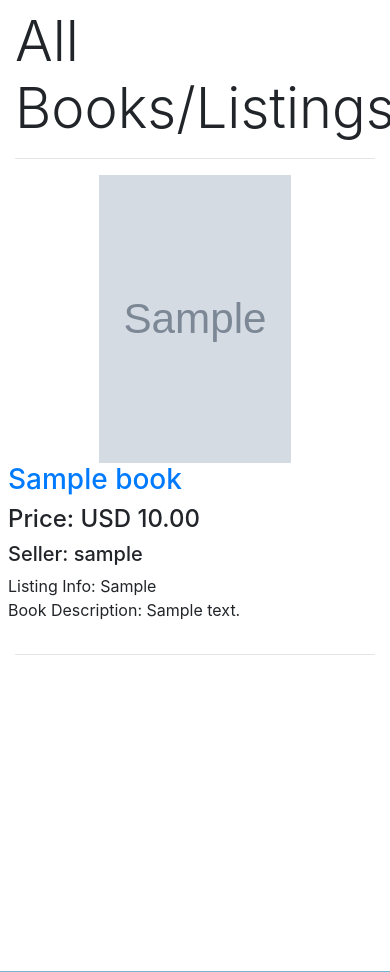
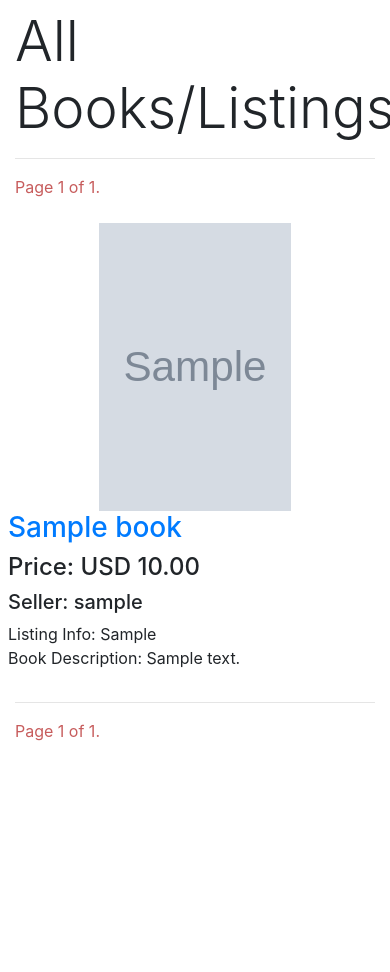
Before and after one commit to susamusa29/trade_books_project, a Django app: page /tradebooks/books/ in a window 390 px wide. Shown: the part 301-1273 px from the top of the page. Run offline with Django 3.2, Linux system fonts and the light colour scheme; tables that the repository leaves empty hold one stand-in row (values such as "Sample post"); grey boxes marked "Sample" are stand-in pictures; some libraries are stand-ins or nearby versions.

Commit message:
removed unused "listing" tab in user, added pagination for all listings and optimized responsiveness of all listings (no overlaps)

```diff
--- a/templates/tradebooks/books.html
+++ b/templates/tradebooks/books.html
@@ -5,6 +5,7 @@ note:
 listings reactivity is wonky, will overlap pic before snapping to small
 view
 added individual listings pics and links. added anchor
+added paginator
 
 todo:
 optimize reqctivity.
@@ -22,12 +23,33 @@ Filename: books.html
 {% block body_block %}
 
 <div class="container">
+
     <h4 class="display-4">All Books/Listings</h4>
     <hr/>
+    <!-- patination -->
+    <div class="pagination">
+        <span class="step-links">
+            {% if listings.has_previous %}
+                <a href="?page=1">&laquo; first</a>
+                <a href="?page={{ listings.previous_page_number }}">previous</a>
+            {% endif %}
+
+            <span class="current">
+                Page {{ listings.number }} of {{ listings.paginator.num_pages }}.
+            </span>
+
+            {% if listings.has_next %}
+                <a href="?page={{ listings.next_page_number }}">next</a>
+                <a href="?page={{ listings.paginator.num_pages }}">last &raquo;</a>
+            {% endif %}
+        </span>
+    </div>
+
+    <br/>
     {% if listings %}
         {% for listing in listings %}
             <div class="row">
-                <div class="col-md-3 col-sm-4 col-xs-12 px-2">
+                <div class="col-md-4 col-sm-6 col-xs-12 px-2">
                     <a href="{% url 'tradebooks:product' listing.slug %}">
                         <img src="{{ MEDIA_URL}}{{ listing.book.bookImage }}"
                              alt="{{ listing.book }}"
@@ -35,7 +57,7 @@ Filename: books.html
                         <!-- derp used reactive instead of responsive -->
                     </a>
                 </div>
-                <div class="col-md-9 col-sm-8 col-xs-12 px-2">
+                <div class="col-md-8 col-sm-6 col-xs-12 px-2">
                     <h3>
                         <a href="{% url 'tradebooks:product' listing.slug %}">
                             {{ listing.book }}
@@ -51,6 +73,25 @@ Filename: books.html
             <hr/>
         {% endfor %}
     {% endif %}
+
+    <!-- pagination -->
+    <div class="pagination">
+        <span class="step-links">
+            {% if listings.has_previous %}
+                <a href="?page=1">&laquo; first</a>
+                <a href="?page={{ listings.previous_page_number }}">previous</a>
+            {% endif %}
+
+            <span class="current">
+                Page {{ listings.number }} of {{ listings.paginator.num_pages }}.
+            </span>
+
+            {% if listings.has_next %}
+                <a href="?page={{ listings.next_page_number }}">next</a>
+                <a href="?page={{ listings.paginator.num_pages }}">last &raquo;</a>
+            {% endif %}
+        </span>
+    </div>
 </div>
 
 {% endblock %}
--- a/templates/tradebooks/user.html
+++ b/templates/tradebooks/user.html
@@ -54,9 +54,9 @@
             <div class = "col-md-10 col-sm-5 col-xs-12">
                 <h2>Listing</h2>
                 <nav class = "navbar navbar-expand-lg navbar-light bg-light">
-                    <div class = "col-auto">
-                        <a class = "nav-link" href = "#"> Listings </a>
-                    </div>
+                    <!--<div class = "col-auto">-->
+                        <!--<a class = "nav-link" href = "#"> Listings </a>-->
+                    <!--</div>-->
                     <div class = "col-auto">
                         <a class = "nav-link" href = "{% url 'tradebooks:edit_profile' %}"> Edit profile </a>
                     </div>
--- a/tradebooks/views.py
+++ b/tradebooks/views.py
@@ -3,6 +3,10 @@
 note:
 formatted code, commented unused imports
 added search, faq and about
+added paginator to listing
+
+todo:
+add paginator to listings, catalog and user.
 
 author: Teoh Yee Hou (2471020t)
         Stanislava Dyakova (2390717d)
@@ -14,6 +18,7 @@ import time
 import operator
 from email.message import EmailMessage
 
+from django.core.paginator import Paginator
 from django.contrib import messages
 from django.contrib.auth import authenticate, login, logout
 from django.contrib.auth import update_session_auth_hash
@@ -189,9 +194,18 @@ def show_listings(request, listing_name_slug):
 
 #
 def books(request):
+    all_listings = Listing.objects.all().order_by("id")
+
+    # test limit to 3 listings as there ara only 4 listings in populate.
+    # will add more.
+    paginator = Paginator(all_listings, 3)
+
+    page = request.GET.get('page')
+
+    listing = paginator.get_page(page)
 
     return render(request, 'tradebooks/books.html', context={
-        "listings": Listing.objects.all().order_by("-id"),
+        "listings": listing,
     })
 
 
```
